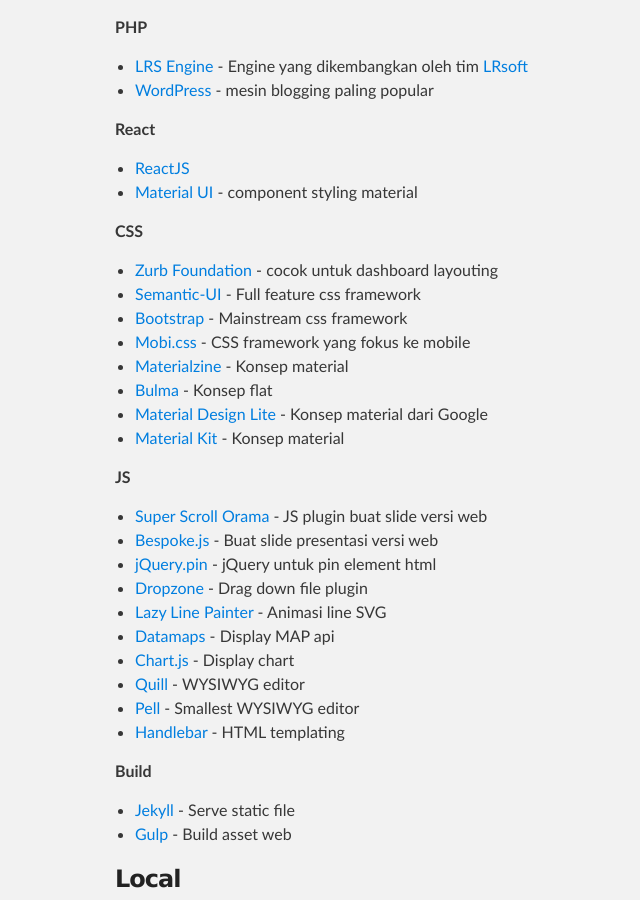
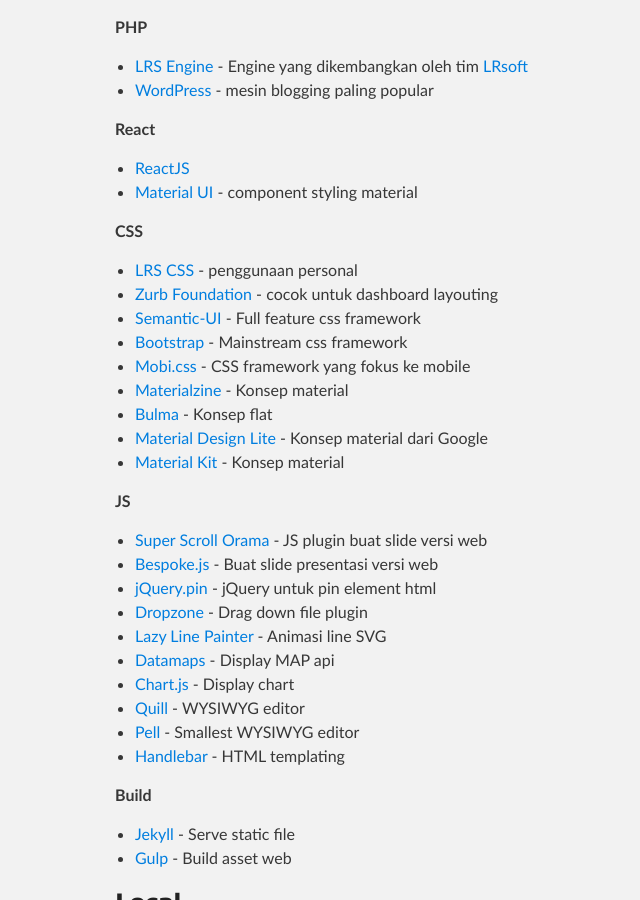
Before and after one commit to muhammaderfan/erf, a Jekyll site: the page built from resources.md, in a window 1280 px wide and 900 px high, scrolled down 525 px. Shown: the whole window, without its empty margins (205-845 px from the left). Built offline with Jekyll 4.4.1, drawn with Linux system fonts in a browser that asks for light colours; our own code applies the rules of GitHub Pages for plain Markdown files.

Commit message:
update resources

```diff
--- a/resources.md
+++ b/resources.md
@@ -23,6 +23,7 @@
 - [Material UI](http://www.material-ui.com/) - component styling material
 
 **CSS**
+- [LRS CSS](https://github.com/23Pstars/lrs-css) - penggunaan personal
 - [Zurb Foundation](https://foundation.zurb.com) - cocok untuk dashboard layouting
 - [Semantic-UI](http://semantic-ui.com/) - Full feature css framework
 - [Bootstrap](http://getbootstrap.com/) - Mainstream css framework
```
